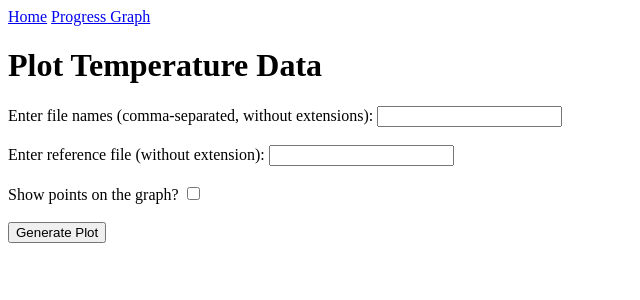
After one commit to AKuraksa/sensor_calibration, a Flask app: page /progress_graph in a window 1280 px wide. The commit adds this page. Shown: the top 300 px of the page, without its empty margins (0-640 px from the left). Run offline with Flask 3, Linux system fonts and the light colour scheme.

Commit message:
Nav - flask

```diff
--- a/app.py
+++ b/app.py
@@ -7,8 +7,12 @@ app = Flask(__name__)
 # Nastavení adresáře pro CSV soubory
 DATA_DIR = './data_parsed/'
 
-@app.route('/', methods=['GET', 'POST'])
+@app.route('/')
 def index():
+    return render_template('index.html')
+
+@app.route('/progress_graph', methods=['GET', 'POST'])
+def progress_graph():
     if request.method == 'POST':
         # Načteme názvy souborů a parametry z formuláře
         files = request.form['files'].split(',')
@@ -18,7 +22,7 @@ def index():
 
         # Zkontrolujeme, jestli je referenční soubor v seznamu
         if ref_file and ref_file not in files:
-            return render_template('index.html', error="Reference file is not in the provided list of files.")
+            return render_template('progress_graph.html', error="Reference file is not in the provided list of files.")
 
         # Generování grafu pomocí funkce z modulu ploter
         file_paths = validate_files(files)
@@ -26,10 +30,10 @@ def index():
         fig_html = fig.to_html(full_html=False)
 
         # Zobrazení generovaného grafu
-        return render_template('index.html', plot=fig_html)
+        return render_template('progress_graph.html', plot=fig_html)
 
-    return render_template('index.html')
+    return render_template('progress_graph.html')
 
 
 if __name__ == '__main__':
-    app.run(debug=True)
+    app.run(debug=False)
--- /dev/null
+++ b/templates/progress_graph.html
@@ -0,0 +1,40 @@
+<!DOCTYPE html>
+<html lang="en">
+<head>
+    <meta charset="UTF-8">
+    <meta name="viewport" content="width=device-width, initial-scale=1.0">
+    <title>Plot Temperature Data</title>
+</head>
+<body>
+    <nav>
+        <a href="/">Home</a>
+        <a href="/progress_graph">Progress Graph</a>
+    </nav>
+    <h1>Plot Temperature Data</h1>
+
+    <form method="POST">
+        <label for="files">Enter file names (comma-separated, without extensions):</label>
+        <input type="text" id="files" name="files" required>
+        <br><br>
+
+        <label for="ref_file">Enter reference file (without extension):</label>
+        <input type="text" id="ref_file" name="ref_file">
+        <br><br>
+
+        <label for="show_points">Show points on the graph?</label>
+        <input type="checkbox" id="show_points" name="show_points">
+        <br><br>
+
+        <input type="submit" value="Generate Plot">
+    </form>
+
+    {% if error %}
+        <p style="color: red;">{{ error }}</p>
+    {% endif %}
+
+    {% if plot %}
+        <h2>Generated Plot:</h2>
+        <div>{{ plot | safe }}</div>
+    {% endif %}
+</body>
+</html>
```
Also changed, not shown: templates/index.html (+6 -27 lines), README.md.
